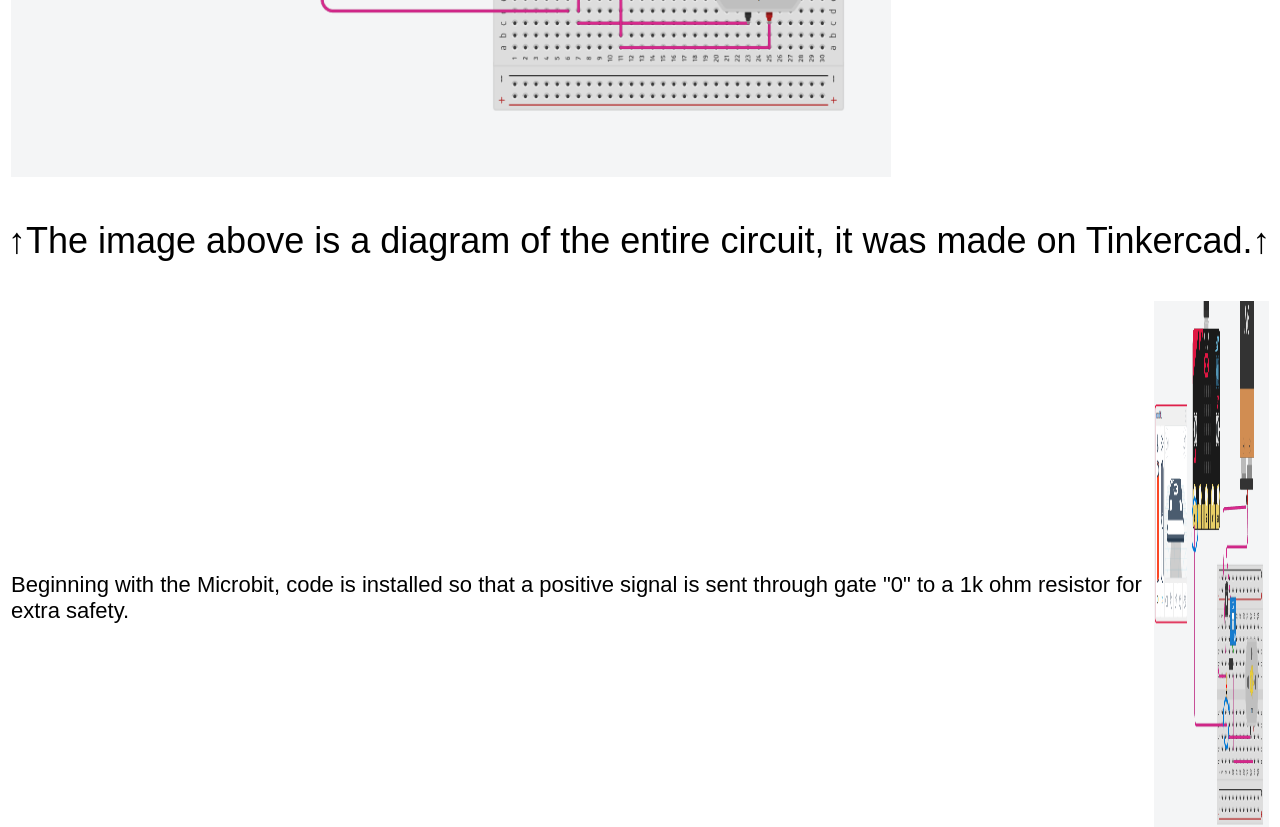
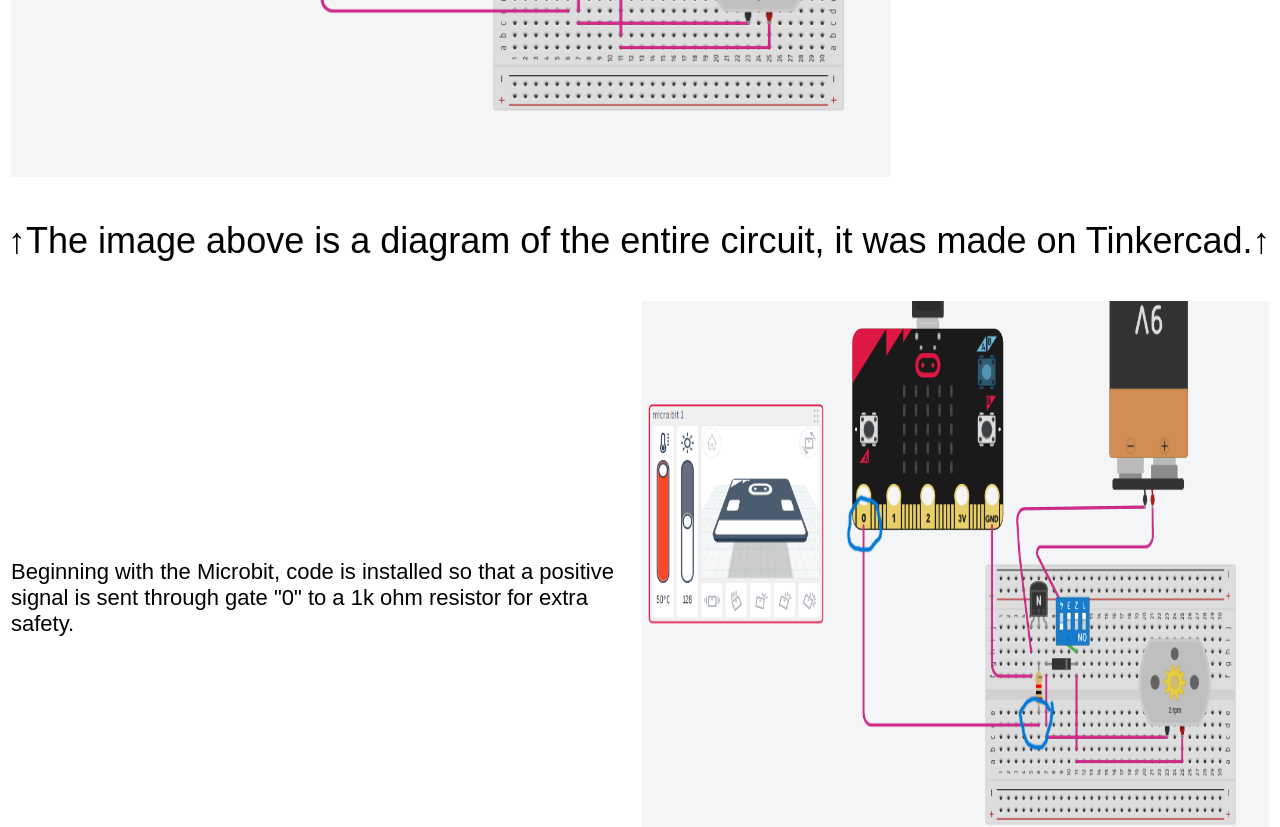
Before and after one commit to TimmyCwasd/Final-Assignment-marketing-page, a plain HTML site: page mechanics.html in a window 1280 px wide. Shown: the part 1226-2053 px from the top of the page. Drawn offline with Linux system fonts and the light colour scheme.

Commit message:
Update styles.css

```diff
--- a/styles.css
+++ b/styles.css
@@ -49,7 +49,7 @@
 .mechanics {
       font-size: 22px;
       font-family: Arial, sans-serif;
-      width: 100%
+      width: 40%
 }
 .header1 {
       text-align: center;
```
